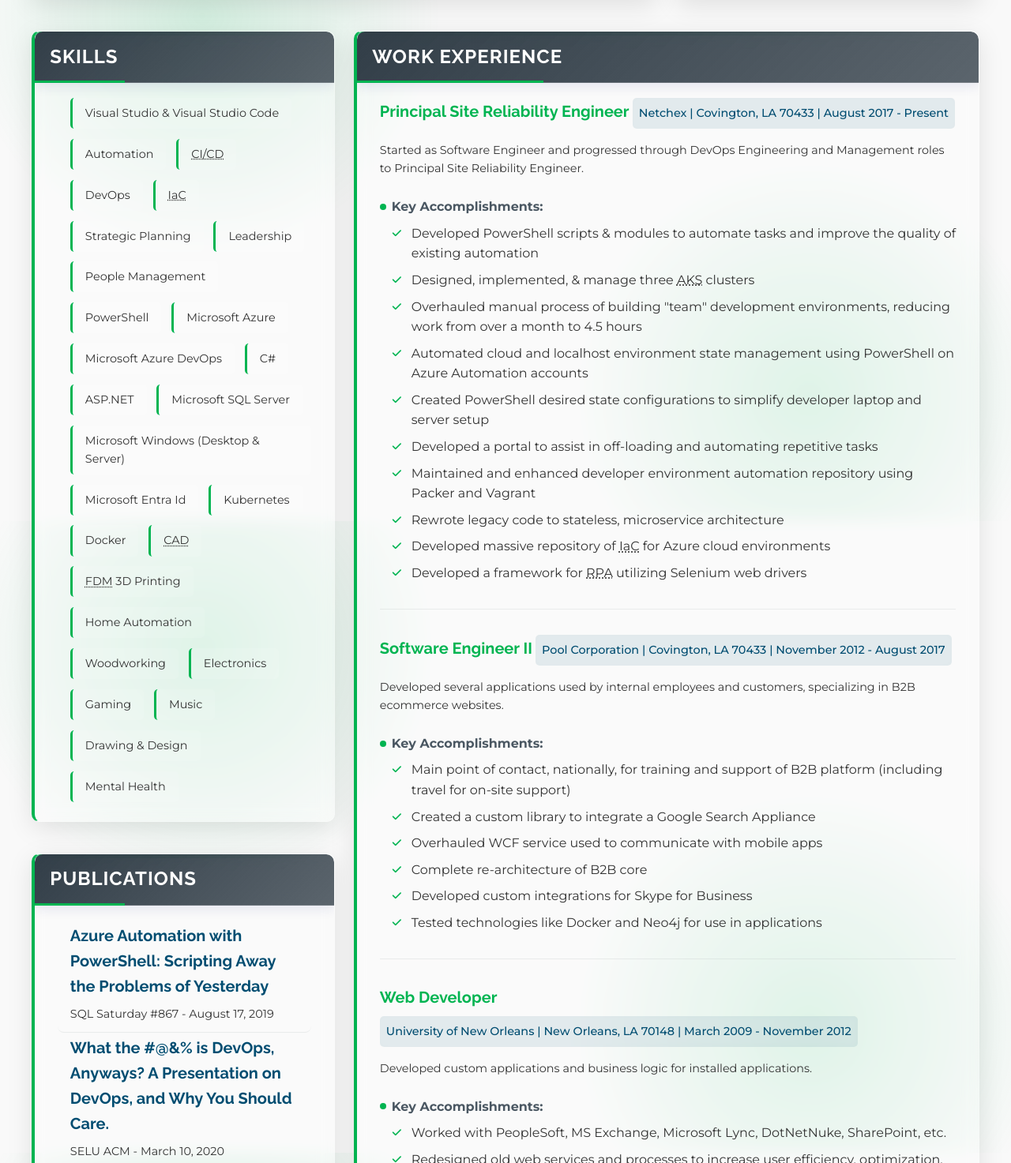
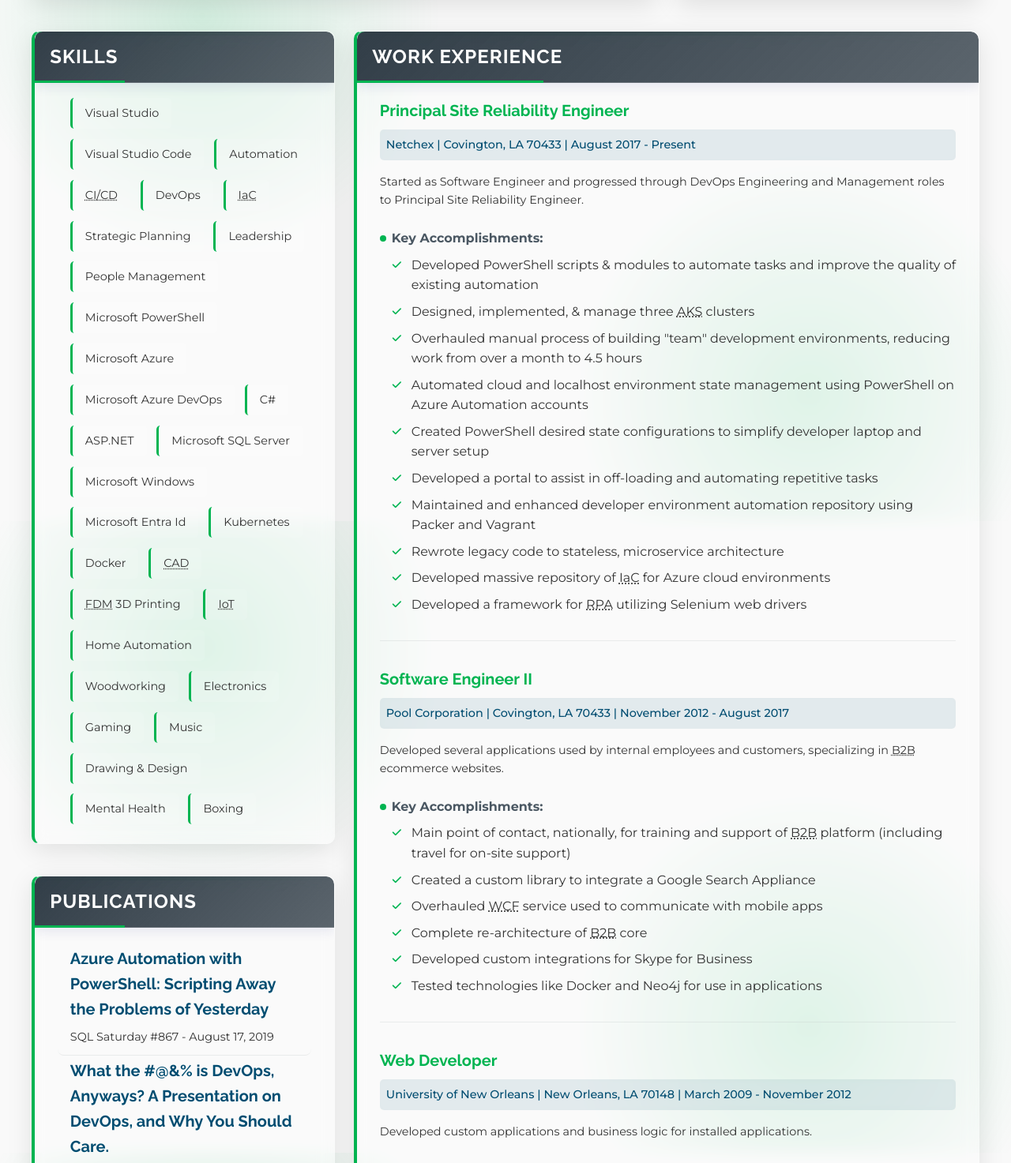
Before and after one commit to kevinCefalu/kevin.scontact.info, a website: page src/resume.v2.html in a window 1280 px wide. Shown: the part 940-2413 px from the top of the page at 79% size. Drawn offline with Linux system fonts and the light colour scheme.

Commit message:
fix: update CSS display property for main section and enhance HTML content with abbreviations

```diff
--- a/src/css/resume.v2.css
+++ b/src/css/resume.v2.css
@@ -341,7 +341,7 @@
         background: rgba(0, 77, 113, 0.1);
         -webkit-backdrop-filter: blur(5px);
         backdrop-filter: blur(5px);
-        display: inline-block;
+        display: block;
       }
 
       h4 {
--- a/src/resume.v2.html
+++ b/src/resume.v2.html
@@ -99,15 +99,15 @@
           <time datetime="2012-11">November 2012</time> -
           <time datetime="2017-08">August 2017</time>
         </div>
-        <p>Developed several applications used by internal employees and customers, specializing in B2B ecommerce
+        <p>Developed several applications used by internal employees and customers, specializing in <abbr title="Business-to-Business">B2B</abbr> ecommerce
           websites.</p>
         <h4>Key Accomplishments:</h4>
         <ul>
-          <li>Main point of contact, nationally, for training and support of B2B platform (including travel for on-site
+          <li>Main point of contact, nationally, for training and support of <abbr title="Business-to-Business">B2B</abbr> platform (including travel for on-site
             support)</li>
           <li>Created a custom library to integrate a Google Search Appliance</li>
-          <li>Overhauled WCF service used to communicate with mobile apps</li>
-          <li>Complete re-architecture of B2B core</li>
+          <li>Overhauled <abbr title="Windows Communication Foundation">WCF</abbr> service used to communicate with mobile apps</li>
+          <li>Complete re-architecture of <abbr title="Business-to-Business">B2B</abbr> core</li>
           <li>Developed custom integrations for Skype for Business</li>
           <li>Tested technologies like Docker and Neo4j for use in applications</li>
         </ul>
@@ -124,13 +124,13 @@
         <p>Developed custom applications and business logic for installed applications.</p>
         <h4>Key Accomplishments:</h4>
         <ul>
-          <li>Worked with PeopleSoft, MS Exchange, Microsoft Lync, DotNetNuke, SharePoint, etc.</li>
+          <li>Worked with PeopleSoft, Microsoft Exchange, Microsoft Lync, DotNetNuke, SharePoint, and Infopath</li>
           <li>Redesigned old web services and processes to increase user efficiency, optimization, and maintainability
           </li>
           <li>Understood client needs and produced final, polished solutions based on requirements</li>
           <li>Previously served as Help Desk Analyst / Help Desk Student Manager (2009-2011)</li>
           <li>Handled technical troubleshooting within enterprise environment</li>
-          <li>Developed and updated the UCC website</li>
+          <li>Developed and updated the <abbr title="University Computing Center">UCC</abbr> website</li>
           <li>Aided in development of decision engine software</li>
         </ul>
       </article>
@@ -138,7 +138,8 @@
     <section id="skills">
       <h3>Skills</h3>
       <ul>
-        <li>Visual Studio & Visual Studio Code</li>
+        <li>Visual Studio</li>
+        <li>Visual Studio Code</li>
         <li>Automation</li>
         <li><abbr title="Continuous Integration &amp; Delivery">CI/CD</li>
         <li>DevOps</li>
@@ -146,13 +147,13 @@
         <li>Strategic Planning</li>
         <li>Leadership</li>
         <li>People Management</li>
-        <li>PowerShell</li>
+        <li>Microsoft PowerShell</li>
         <li>Microsoft Azure</li>
         <li>Microsoft Azure DevOps</li>
         <li>C#</li>
         <li>ASP.NET</li>
         <li>Microsoft SQL Server</li>
-        <li>Microsoft Windows (Desktop & Server)</li>
+        <li>Microsoft Windows</li>
         <li>Microsoft Entra Id</li>
         <li>Kubernetes</li>
         <li>Docker</li>
@@ -163,6 +164,7 @@
           <abbr title="Fused Deposition Modeling">FDM</abbr>
           3D Printing
         </li>
+        <li><abbr title="Internet of Things">IoT</abbr></li>
         <li>Home Automation</li>
         <li>Woodworking</li>
         <li>Electronics</li>
@@ -170,6 +172,7 @@
         <li>Music</li>
         <li>Drawing & Design</li>
         <li>Mental Health</li>
+        <li>Boxing</li>
       </ul>
     </section>
     <section id="education">
```
